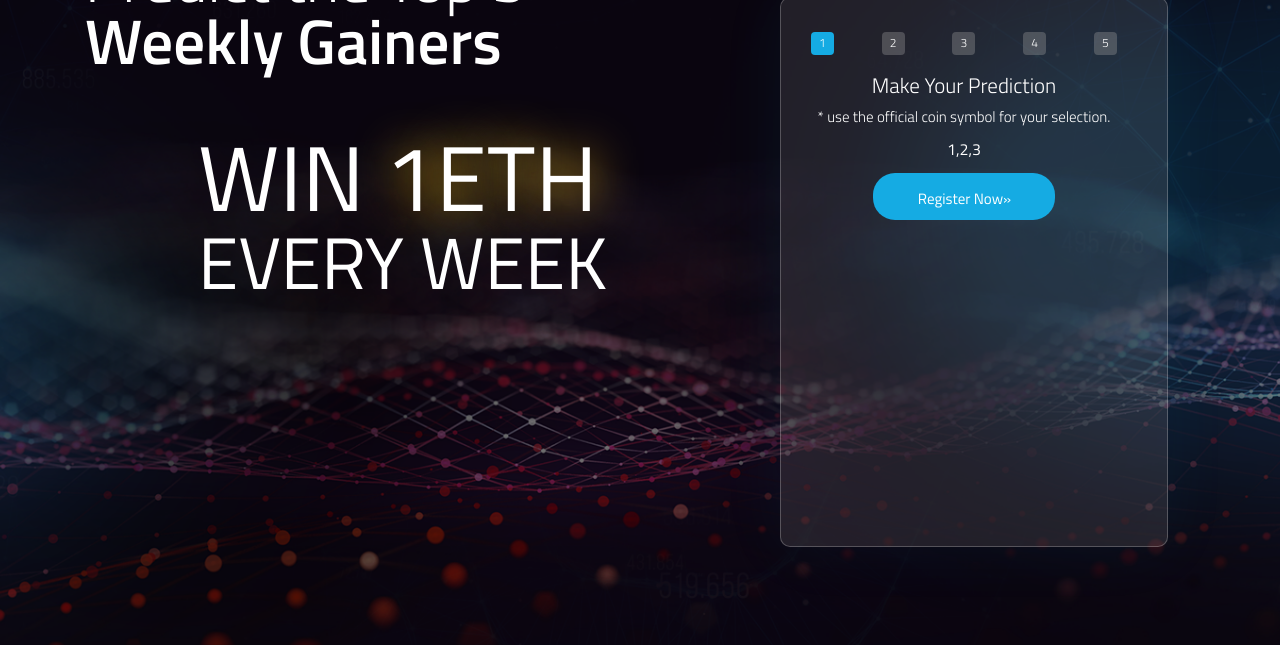
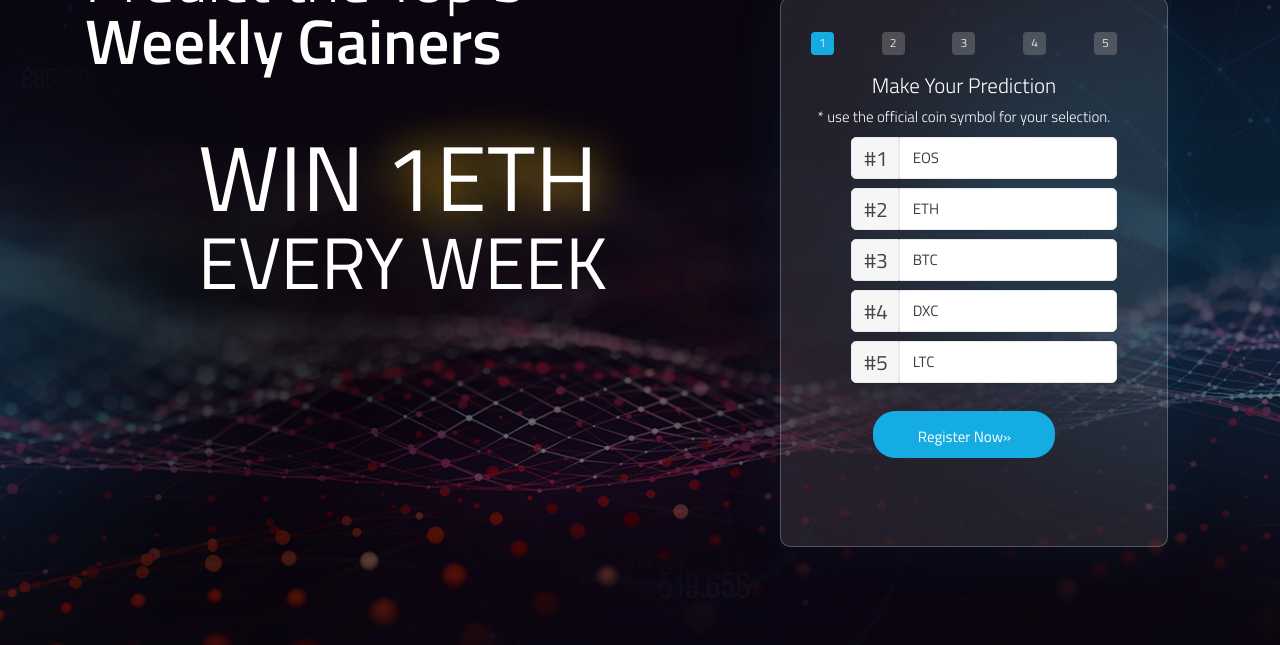
Before and after one commit to coatceatl/chainbits, a website: page index.html in a window 1280 px wide. Shown: the part 155-800 px from the top of the page. Drawn offline with Linux system fonts and the light colour scheme.

Commit message:
added buttons group to form

```diff
--- a/index.html
+++ b/index.html
@@ -101,7 +101,50 @@
                 <div class='sidebar-title'>Make Your Prediction</div>
                 <div class='sidebar-text'>* use the official coin symbol for your selection.</div>
                 <div class="tab-content" id="myTabContent">
-                  <div class="tab-pane fade show active" id="1" role="tabpanel" aria-labelledby="1-tab">1,2,3</div>
+                  <div class="tab-pane fade show active" id="1" role="tabpanel" aria-labelledby="1-tab">
+                    <ul class='tabs-list'>
+                      <li class='tabs-item'>
+                        <a class='tabs-link' href='#'>
+                          <div class='form-buttons'>
+                            <button class='btn btn-numbers' type='button'>#1</button>
+                            <button class='btn btn-text' type='button'>EOS</button>
+                          </div>
+                        </a>
+                      </li>
+                      <li class='tabs-item'>
+                        <a class='tabs-link' href='#'>
+                          <div class='form-buttons'>
+                            <button class='btn btn-numbers' type='button'>#2</button>
+                            <button class='btn btn-text' type='button'>ETH</button>
+                          </div>
+                        </a>
+                      </li>
+                      <li class='tabs-item'>
+                        <a class='tabs-link' href='#'>
+                          <div class='form-buttons'>
+                            <button class='btn btn-numbers' type='button'>#3</button>
+                            <button class='btn btn-text' type='button'>BTC</button>
+                          </div>
+                        </a>
+                      </li>
+                      <li class='tabs-item'>
+                        <a class='tabs-link' href='#'>
+                          <div class='form-buttons'>
+                            <button class='btn btn-numbers' type='button'>#4</button>
+                            <button class='btn btn-text' type='button'>DXC</button>
+                          </div>
+                        </a>
+                      </li>
+                      <li class='tabs-item'>
+                        <a class='tabs-link' href='#'>
+                          <div class='form-buttons'>
+                            <button class='btn btn-numbers' type='button'>#5</button>
+                            <button class='btn btn-text' type='button'>LTC</button>
+                          </div>
+                        </a>
+                      </li>
+                    </ul>
+                  </div>
                   <div class="tab-pane fade" id="2" role="tabpanel" aria-labelledby="2-tab">2,3,4</div>
                   <div class="tab-pane fade" id="3" role="tabpanel" aria-labelledby="3-tab">3,4,5</div>
                   <div class="tab-pane fade" id="4" role="tabpanel" aria-labelledby="4-tab">4,5,6</div>
--- a/src/scss/_sidebar.scss
+++ b/src/scss/_sidebar.scss
@@ -99,5 +99,37 @@
   font-weight: 300;
   line-height: remy(16px);
   margin-bottom: 12px;
-
 }
+.tabs-list {
+  list-style: none;
+  margin-top: 12px;
+}
+.tabs-item {
+  margin-bottom: 9px;
+}
+.btn.btn-numbers {
+  color: #444;
+  font-size: remy(21px);
+  font-weight: 400;
+  line-height: remy(14px);
+  border: 1px solid #e7e9ea;
+  border-radius: 5px 0 0 5px;
+  background-color: #f6f6f6;
+  width: 48px;
+  height: 42px;
+}
+.btn.btn-text {
+  color: #3d3c3c;
+  font-size: remy(15px);
+  font-weight: 400;
+  line-height: remy(12px);
+  text-transform: uppercase;
+  border: 1px solid #e7e9ea;
+  border-radius: 0 5px 5px 0;
+  background-color: #fff;
+  width: 218px;
+  height: 42px;
+  padding-left: 13px;
+  margin-left: -4px;
+  text-align: left;
+}
```
Also changed, not shown: dist/main.css.
